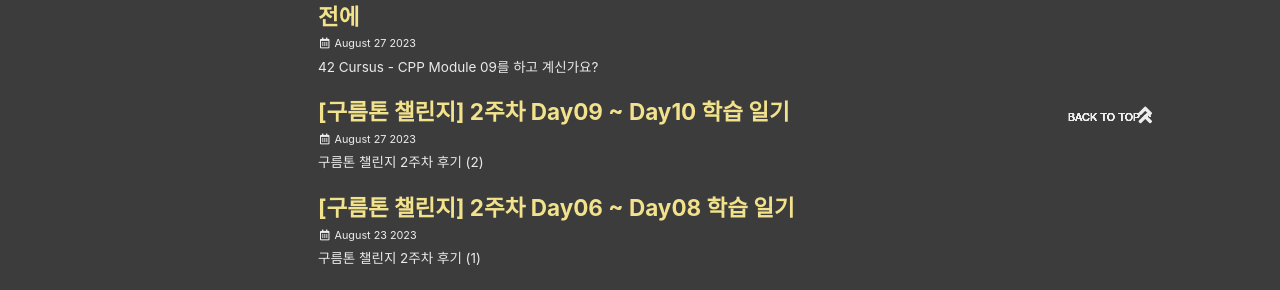
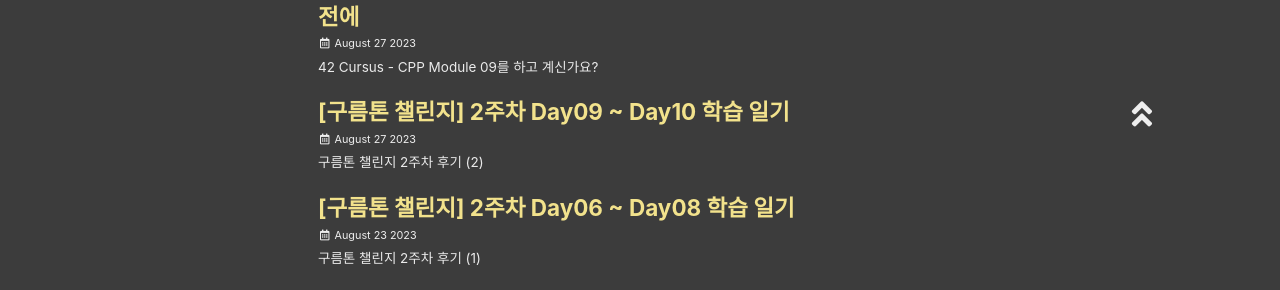
Before and after one commit to Tolerblanc/Tolerblanc.github.io, a Jekyll site: the page built from _pages/tag-archive.md, in a window 1280 px wide. Shown: the part 749-1039 px from the top of the page. Built offline with Jekyll 4.4.1, drawn with Linux system fonts in a browser that asks for light colours; cached includes are drawn as plain includes; some web fonts are replaced.

Commit message:
fix back-to-top button

```diff
--- a/_data/ui-text.yml
+++ b/_data/ui-text.yml
@@ -50,7 +50,7 @@ en: &DEFAULT_EN
   search_placeholder_text    : "Enter your search term..."
   search_algolia_no_results  : "No results"
   results_found              : "Result(s) found"
-  back_to_top                : "Back to top"
+  back_to_top                : " "
 en-US:
   <<: *DEFAULT_EN
 en-CA:
--- a/_includes/footer/custom.html
+++ b/_includes/footer/custom.html
@@ -1,5 +1,5 @@
 <!-- start custom footer snippets -->
 <aside class="back-to-top">
-    <a href="#site-nav"><i class="fas fa-angle-double-up fa-2x"></i></a>
+    <a href="#site-nav"><i class="fas fa-angle-double-up fa-3x"></i></a>
 </aside>
 <!-- end custom footer snippets -->
--- a/_layouts/categories.html
+++ b/_layouts/categories.html
@@ -36,7 +36,7 @@ layout: archive
             {% include archive-single.html type=entries_layout %}
           {% endfor %}
         </div>
-        <a href="#page-title" class="back-to-top">{{ site.data.ui-text[site.locale].back_to_top | default: 'Back to Top' }} &uarr;</a>
+        <a href="#page-title" class="back-to-top">{{ site.data.ui-text[site.locale].back_to_top | default: '' }}</a>
       </section>
     {% endif %}
   {% endfor %}
--- a/_layouts/tags.html
+++ b/_layouts/tags.html
@@ -36,7 +36,7 @@ layout: archive
             {% include archive-single.html type=entries_layout %}
           {% endfor %}
         </div>
-        <a href="#page-title" class="back-to-top">{{ site.data.ui-text[site.locale].back_to_top | default: 'Back to Top' }} &uarr;</a>
+        <a href="#page-title" class="back-to-top">{{ site.data.ui-text[site.locale].back_to_top | default: '' }}</a>
       </section>
     {% endif %}
   {% endfor %}
```
